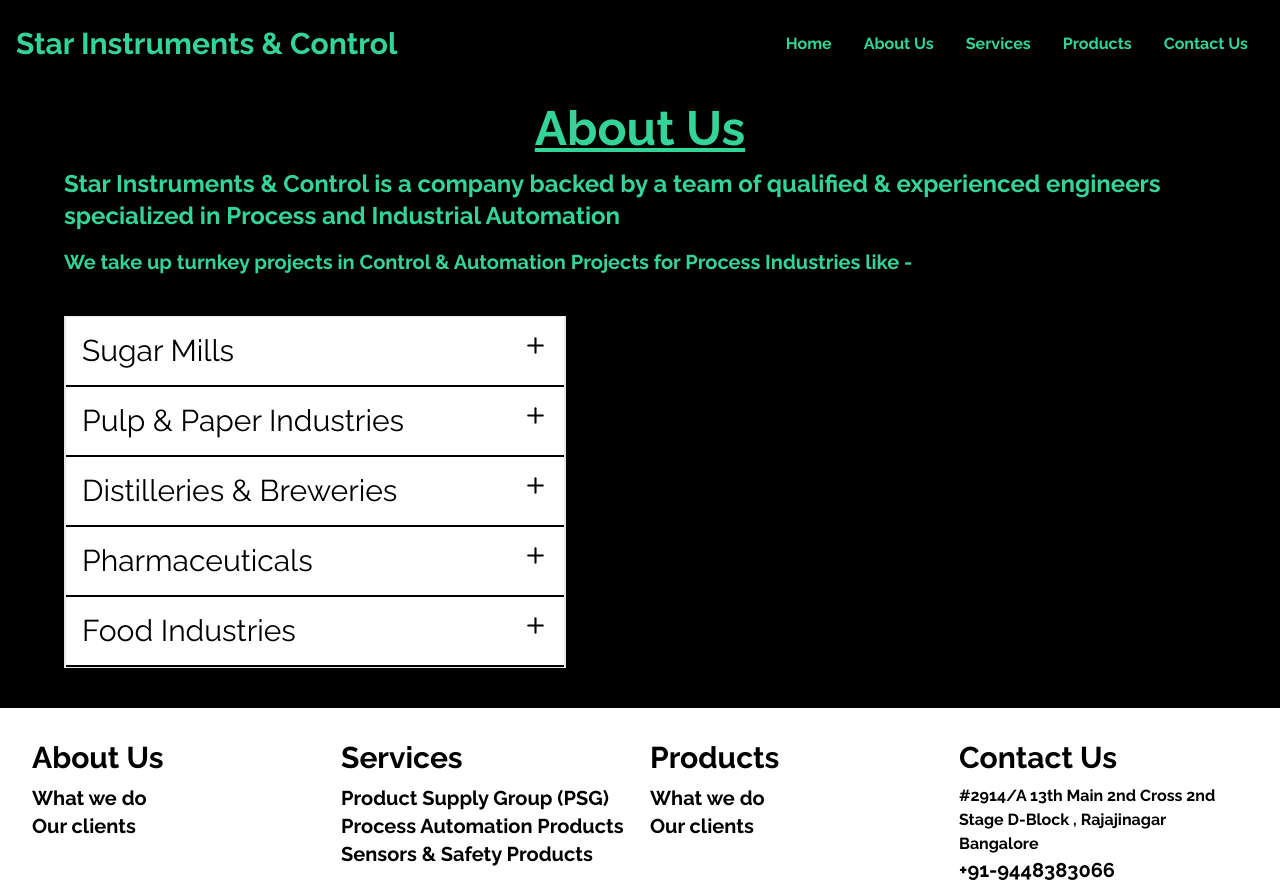
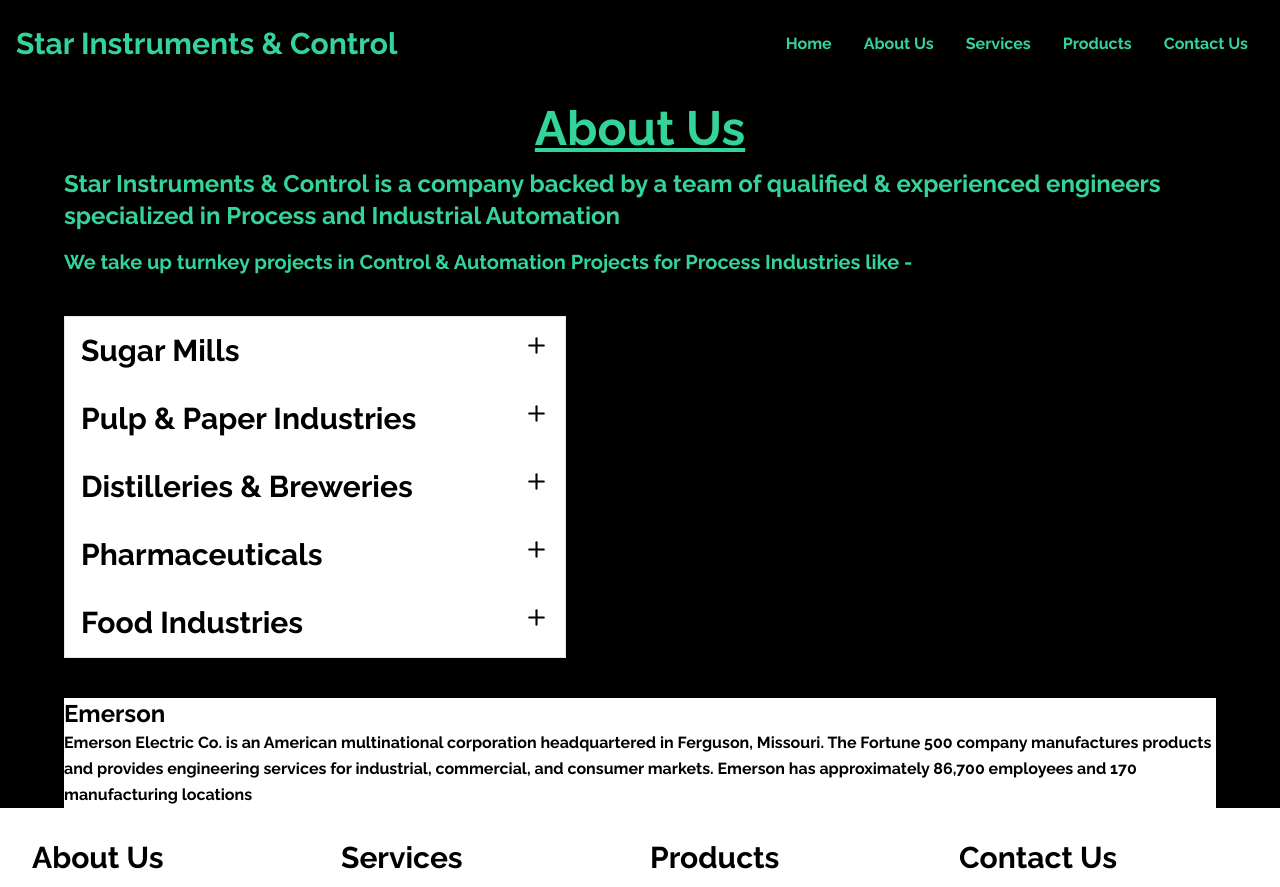
Before and after one commit to DhanrajCoding97/sIc-tailwind-next-live, a Next.js app: page /sic/about in a window 1280 px wide. Shown: the top 887 px of the page. Built offline with nearby package versions, Linux system fonts and the light colour scheme.

Commit message:
added framer motion animation and fixed css issues

```diff
--- a/components/Accordian.jsx
+++ b/components/Accordian.jsx
@@ -23,20 +23,24 @@
           {AccordianData.map((product, i) => {
             return (
               <div
-                className="flex flex-col sm:w-[500px] border-x"
+                className="flex flex-col sm:w-[500px]"
                 key={i}
                 onClick={() => {
                   toggle(i);
                 }}
               >
-                <div className="w-[100%] font bold text-black border-b-2 border-black last:border-none flex justify-between cursor-pointer text-xl md:text-3xl bg-white p-4">
-                  <h2>{product.title}</h2>
+                <div className="w-[100%] font bold text-black border-b-sky-400 last:border-none flex justify-between cursor-pointer text-xl md:text-3xl bg-white p-4">
+                  <h2 className="font-bold">{product.title}</h2>
                   <span>{selected === i ? <FiMinus /> : <FiPlus />}</span>
                 </div>
                 <div className={selected === i ? "content show" : "content"}>
                   <ul className="marker:text-green list-outside list-disc ml-6 p-2">
                     {product.details.map((element, i) => {
-                      return <li key={i}>{element}</li>;
+                      return (
+                        <li key={i} className="text-xl font-bold">
+                          {element}
+                        </li>
+                      );
                     })}
                   </ul>
                 </div>
--- a/components/Footer.jsx
+++ b/components/Footer.jsx
@@ -7,10 +7,10 @@
       <div id="wrapper">
         <div id="row" className="grid grid-cols-2 lg:grid-cols-4 gap-5">
           <div id="column" className="flex flex-col text-left">
-            <Link href="/about">
+            <Link href="/sic/about">
               <a className="text-3xl pb-2 cursor-pointer">About Us</a>
             </Link>
-            <Link href="#about">
+            <Link href="#accordian">
               <a className="text-xl">What we do</a>
             </Link>
             <Link href="#clients">
@@ -20,7 +20,7 @@
             </Link>
           </div>
           <div id="column" className="flex flex-col text-left">
-            <Link href="/services">
+            <Link href="/sic/services">
               <a className="text-3xl pb-2">Services</a>
             </Link>
             <Link href="#psg">
@@ -40,7 +40,7 @@
             </Link>
           </div>
           <div id="column" className="flex flex-col text-left">
-            <Link href="/about">
+            <Link href="/sic/productsw">
               <a className="sm:text-3xl pb-2">Products</a>
             </Link>
             <Link href="#about">
@@ -55,7 +55,7 @@
             </Link>
           </div>
           <div id="column" className="flex flex-col text-left">
-            <Link href="/#contact">
+            <Link href="/sic/contact">
               <a className="text-3xl pb-2">Contact Us</a>
             </Link>
             <div>
--- a/components/Hero.jsx
+++ b/components/Hero.jsx
@@ -1,5 +1,6 @@
-import React from "react";
+import { React, useRef } from "react";
 import { Link } from "react-scroll";
+import { motion } from "framer-motion";
 
 const Hero = ({ heading, message }) => {
   return (
@@ -19,9 +20,14 @@
             exact="true"
             offset={-87}
             duration={500}
-            className="px-5 py-2 rounded  bg-white text-black font-bold hover:bg-emerald-400  hover:text-black transition ease-in duration-300 cursor-pointer"
           >
-            Get Started
+            <motion.button
+              className="px-5 py-2 rounded  bg-white text-black font-bold hover:bg-emerald-400  hover:text-black cursor-pointer"
+              whileHover={{ scale: 1.1 }}
+              whileTap={{ scale: 0.9 }}
+            >
+              Get started
+            </motion.button>
           </Link>
         </div>
       </div>
--- a/components/clients.jsx
+++ b/components/clients.jsx
@@ -1,9 +1,22 @@
-import React from 'react'
+import React from "react";
+import { motion } from "framer-motion";
+const Clients = () => {
+  return (
+    <div id="clients" className="bg-white p-[3rem 5rem] font-bold ">
+      <motion.div>
+        <motion.h1 className="text-2xl text-black font-bold">Emerson</motion.h1>
+        <motion.div>
+          <p className="leading-relaxed text-black">
+            Emerson Electric Co. is an American multinational corporation
+            headquartered in Ferguson, Missouri. The Fortune 500 company
+            manufactures products and provides engineering services for
+            industrial, commercial, and consumer markets. Emerson has
+            approximately 86,700 employees and 170 manufacturing locations
+          </p>
+        </motion.div>
+      </motion.div>
+    </div>
+  );
+};
 
-const clients = () => {
-  return (
-    <div>clients</div>
-  )
-}
-
-export default clients
+export default Clients;
--- a/package.json
+++ b/package.json
@@ -11,7 +11,9 @@
   "dependencies": {
     "@emailjs/browser": "^3.7.0",
     "@react-icons/all-files": "^4.1.0",
+    "aos": "^2.3.4",
     "eslint-config-next": "^12.3.1",
+    "framer-motion": "^7.5.3",
     "next": "12.3.1",
     "postcss-preset-env": "^7.8.2",
     "react": "18.2.0",
--- a/pages/sic/about.js
+++ b/pages/sic/about.js
@@ -1,5 +1,6 @@
 import React from "react";
 import Accordian from "../../components/Accordian";
+import Clients from "../../components/clients";
 
 const About = () => {
   return (
@@ -19,6 +20,7 @@
         </p>
       </div>
       <Accordian />
+      <Clients />
     </section>
   );
 };
```
Also changed, not shown: 1 other file (tests, documents, lock files or other folders).
